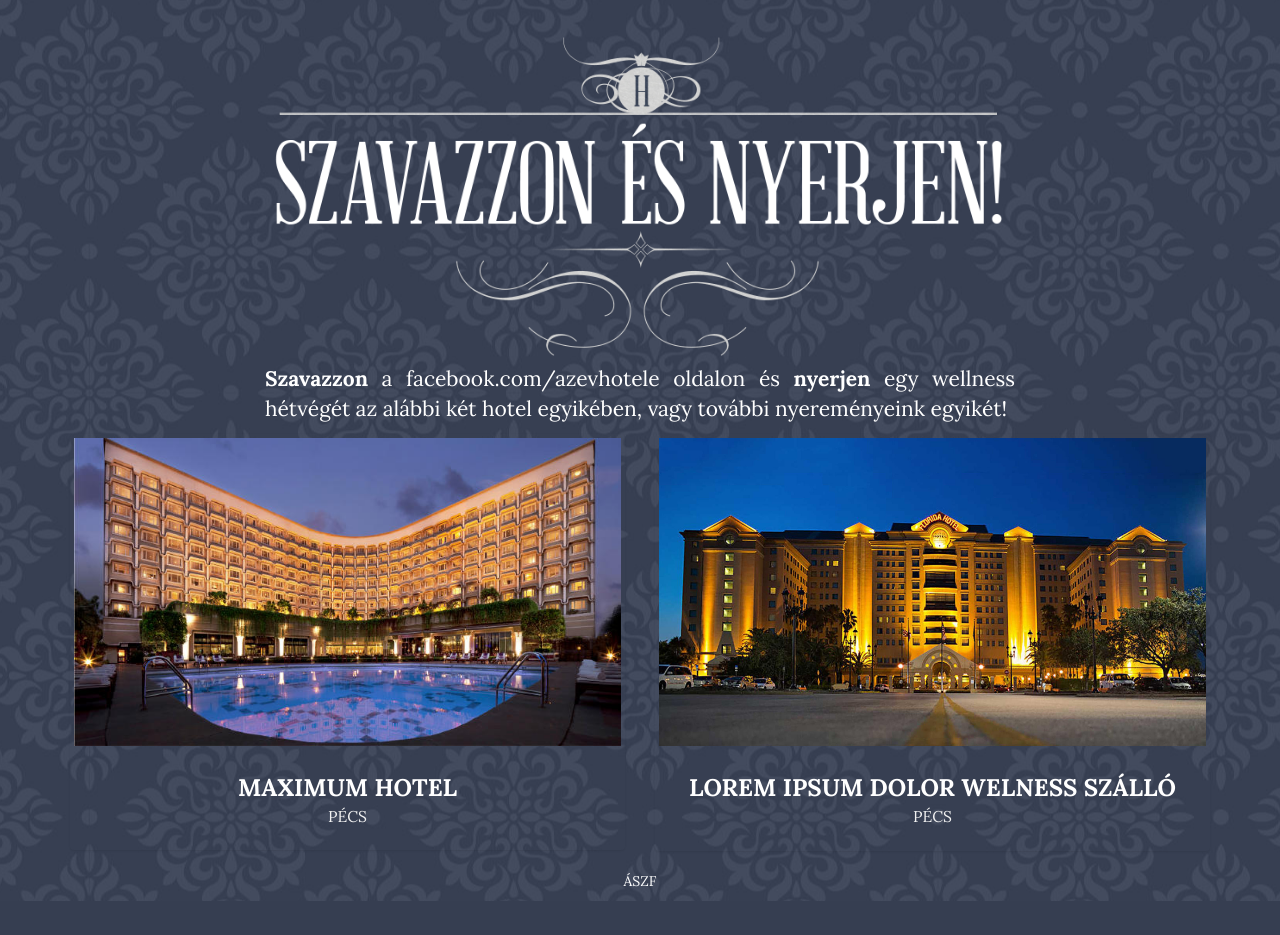
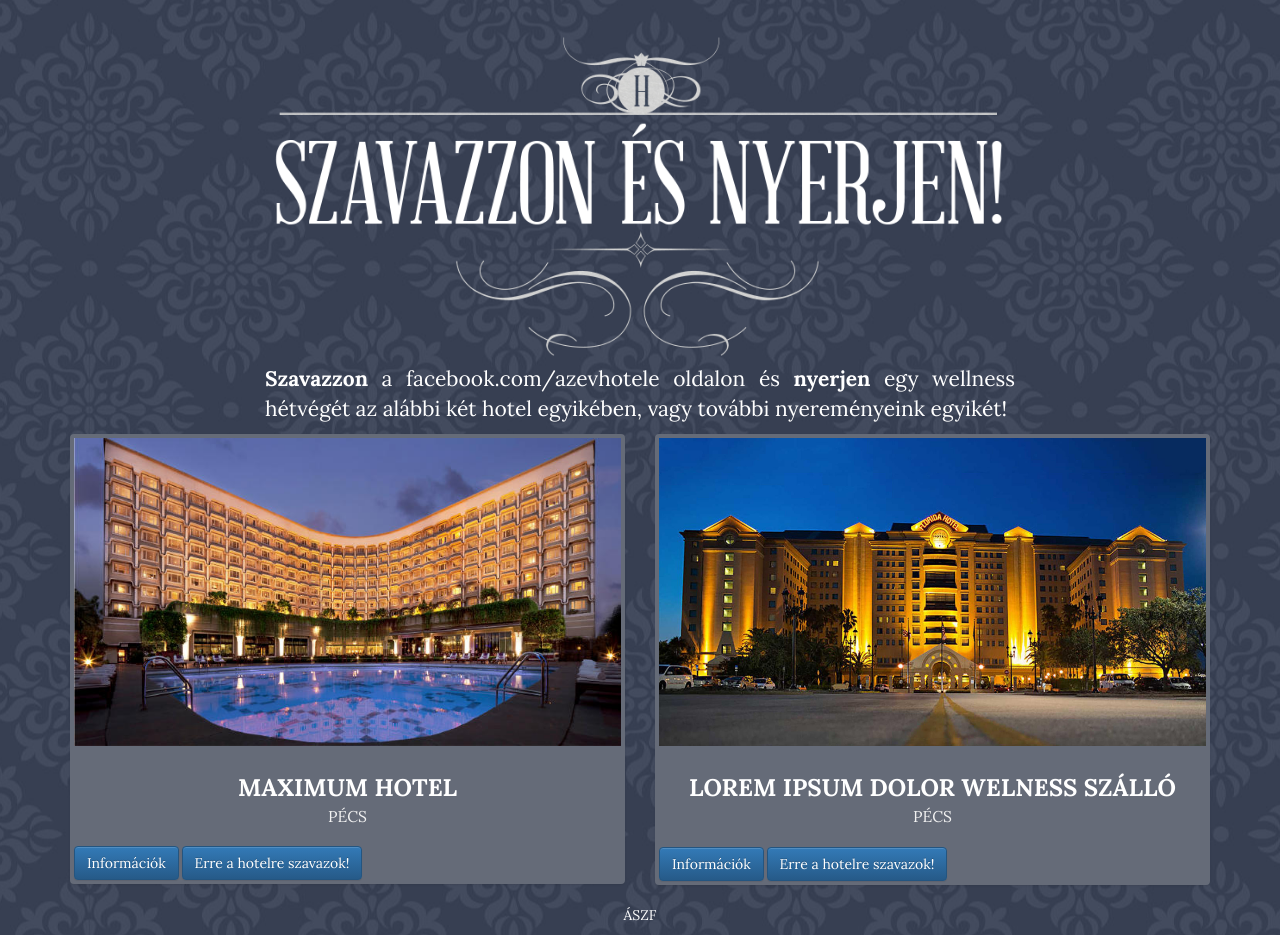
Before and after one commit to op-aiee/fbhotels, a PHP site: page /vote.php in a window 1280 px wide. Before the commit the page ends 901 px from the top, so only its background shows below. Run offline with PHP 8.4, Linux system fonts and the light colour scheme.

Commit message:
share és test és submit oldal

```diff
--- a/css/style.css
+++ b/css/style.css
@@ -56,14 +56,14 @@ h6,
 }
 
 .thumbnail {
-    background-color: transparent;
+    background-color: #656b78;
     border: none;
     transition: all 500ms linear;
-    transition-delay: 1ms;
+    transition-delay: 500ms;
 }
 .thumbnail:hover {
-    opacity: 0.7; /* css standard */
-    filter: alpha(opacity=70); /* internet explorer */
+    opacity: 0.8; /* css standard */
+    filter: alpha(opacity=80); /* internet explorer */
     background-color: #656b78;
 }
 .thumbnail .caption {
--- a/head.php
+++ b/head.php
@@ -21,5 +21,6 @@
 <!-- Include all compiled plugins (below), or include individual files as needed -->
 <!-- Latest compiled and minified JavaScript -->
 <script src="https://maxcdn.bootstrapcdn.com/bootstrap/3.3.7/js/bootstrap.min.js" integrity="sha384-Tc5IQib027qvyjSMfHjOMaLkfuWVxZxUPnCJA7l2mCWNIpG9mGCD8wGNIcPD7Txa" crossorigin="anonymous"></script>
+<script src="js/script.js"></script>
 </head>
   <body>
--- a/js/script.js
+++ b/js/script.js
@@ -0,0 +1,5 @@
+    function fbShare(url, title, descr, image, winWidth, winHeight) {
+        var winTop = (screen.height / 2) - (winHeight / 2);
+        var winLeft = (screen.width / 2) - (winWidth / 2);
+        window.open('http://www.facebook.com/sharer.php?s=100&p[title]=' + title + '&p[summary]=' + descr + '&p[url]=' + url + '&p[images][0]=' + image, 'sharer', 'top=' + winTop + ',left=' + winLeft + ',toolbar=0,status=0,width=' + winWidth + ',height=' + winHeight);
+    }
--- a/vote.php
+++ b/vote.php
@@ -17,7 +17,6 @@ include 'head.php';
     </div>
     <div class="row">
       <div class="col-xs-12 col-sm-6 col-md-6 col-lg-6 card">
-      <a href="">
         <div class="thumbnail">
             <img src="images/hotel_a.jpg" class="img-responsive" alt="#">
           <div class="caption">
@@ -28,11 +27,15 @@ include 'head.php';
               </small>
             </h3>
           </div>
+        <div class="btn-group btn-group-justified">
+        <form method="POST" action="submit.php">
+          <a href="#" class="btn btn-primary">Információk</a>
+           <input type="submit" name="vote" value="Erre a hotelre szavazok!" class="btn btn-primary">
+           </form>
         </div>
-        </a>
+        </div>
       </div>
       <div class="col-xs-12 col-sm-6 col-md-6 col-lg-6 card">
-      <a href="">
         <div class="thumbnail">
             <img src="images/hotel_b.jpg" class="img-responsive" alt="#">
           <div class="caption">
@@ -43,8 +46,13 @@ include 'head.php';
               </small>
             </h3>
           </div>
+        <div class="btn-group btn-group-justified">
+        <form method="POST" action="submit.php">
+          <a href="#" class="btn btn-primary">Információk</a>
+           <input type="submit" name="vote" value="Erre a hotelre szavazok!" class="btn btn-primary">
+           </form>
         </div>
-        </a>
+        </div>
       </div>
   </div>
 </div>
```
Also changed, not shown: submit.php (added, +20 -0 lines), test.php (added, +43 -0 lines).
